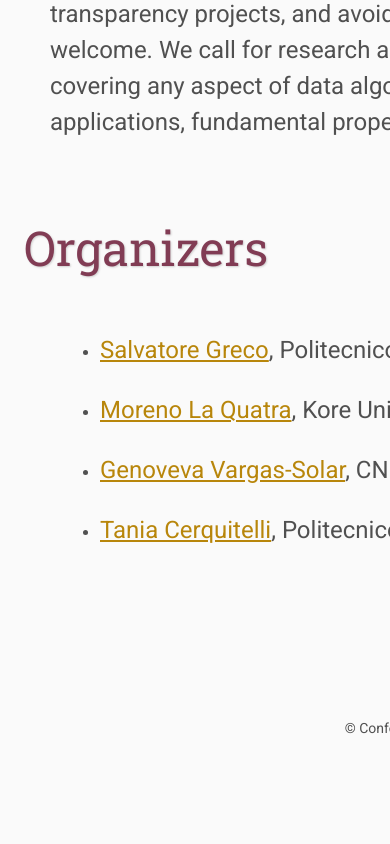
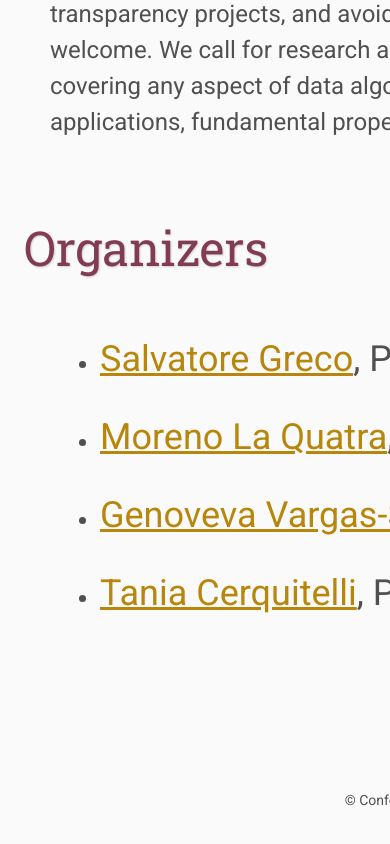
Before and after one commit to DS4EIW/4th-DS4EIW, a plain HTML site: page index.html in a window 390 px wide. Shown: the part 3084-3928 px from the top of the page. Before the commit the page ends 3884 px from the top, so only its background shows below. Drawn offline with Linux system fonts and the light colour scheme.

Commit message:
Added first draft

```diff
--- a/assets/main.css
+++ b/assets/main.css
@@ -125,4 +125,5 @@ footer{font-size:0.875em; margin-top:12em; text-align:center;}
     td.date{font-size:1em; padding-top:0.5em;}
     td.navigation{font-size:1.5em; padding:0px 20px 0px 20px;}
     table.footer{font-size:0.33em;}
+    li{font-size:1.5em; line-height:1.5em;}
 }
```
